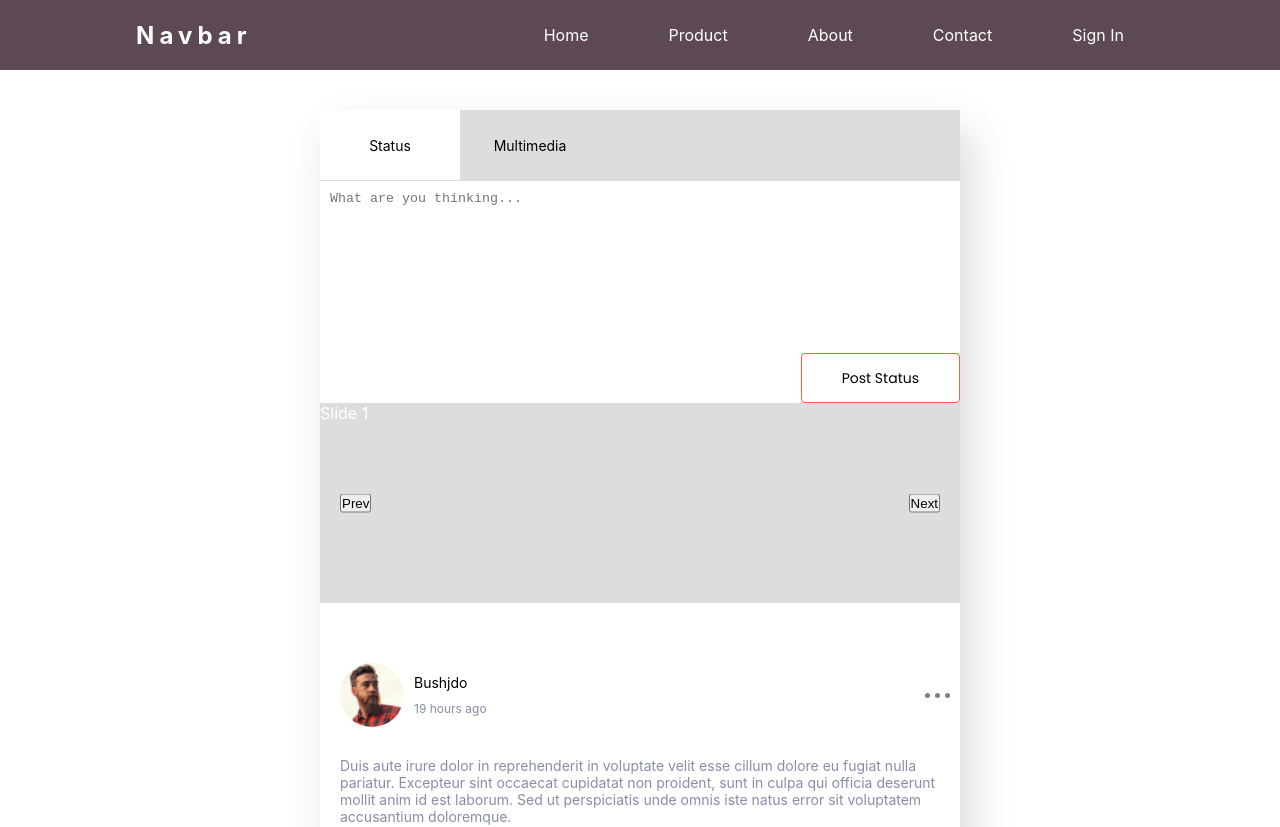
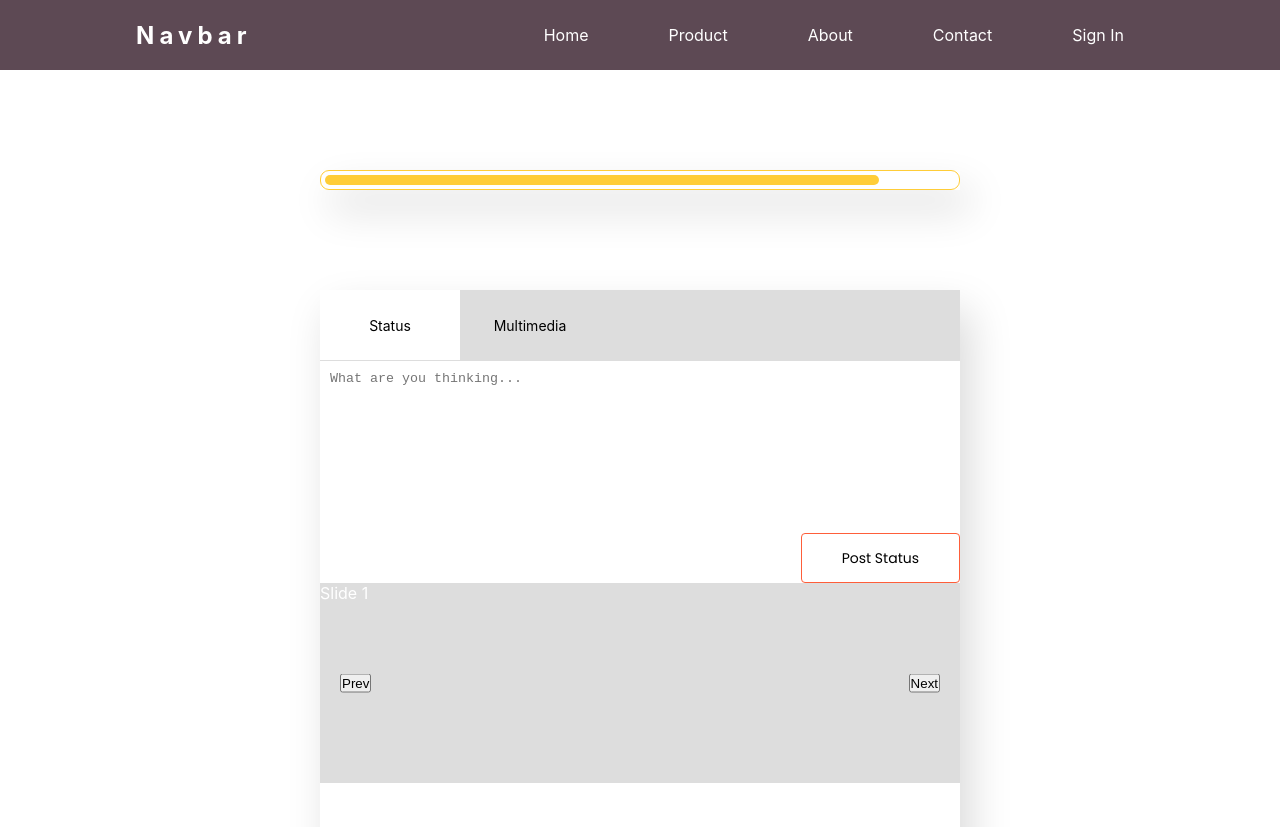
Before and after one commit to phucvo27/collection-custom-component, a React (Create React App) app: page / in a window 1280 px wide. Shown: the top 827 px of the page. Built offline with nearby package versions, Linux system fonts and the light colour scheme.

Commit message:
added progress bar component

```diff
--- a/src/App.css
+++ b/src/App.css
@@ -1,3 +1,6 @@
+:root{
+  --width-end: 50%;
+}
 .container{
   width: 50%;
   margin: 10rem auto;
--- a/src/App.js
+++ b/src/App.js
@@ -2,21 +2,26 @@ import React from 'react';
 import StatusForm from './components/Status-Form/status-form.component';
 import Navbar from './components/Navbar/navbar.component';
 import Carousel from './components/Carousel/carousel.component';
-import Post from './components/Post/Post.component'
+import Post from './components/Post/Post.component';
+import ProgressBar from './components/Progress-Bar/ProgressBar.component'
 import './App.css';
 
 function App() {
   return (
     <React.Fragment>
       <Navbar />
+      <div className='container' >
+          <ProgressBar />
+      </div>
       <div className='container' style={{marginTop: '4rem'}}>
           <StatusForm />
           <Carousel />
 
-          <div style={{marginTop: '4rem'}}>
+          <div style={{margin: '4rem 0'}}>
             <Post />
           </div>
       </div>
+
 
       </React.Fragment>
 
--- /dev/null
+++ b/src/components/Progress-Bar/Progress-Bar.style.scss
@@ -0,0 +1,26 @@
+$color-yellow: #ffcd38;
+:root{
+    --width-start: 0%;
+    --width-end: 0%;
+}
+.progress__container{
+    width: 100%;
+    padding: .4rem;
+    border-radius: .9rem;
+    border: .1rem solid $color-yellow;
+
+    .progress{
+        background-color: #ffcd38;
+        height: 1rem;
+        border-radius: .9rem;
+        animation: expanding 1s ease-in-out 0s forwards;
+    }
+}
+@keyframes expanding {
+    0% {
+        width: var(--width-start)
+    }
+    100% {
+        width: var(--width-end)
+    }
+}
--- /dev/null
+++ b/src/components/Progress-Bar/ProgressBar.component.jsx
@@ -0,0 +1,19 @@
+import React from 'react';
+import './Progress-Bar.style.scss'
+class ProgressBar extends React.Component{
+
+    componentDidMount(){
+        const progress = document.querySelector('.progress');
+        progress.style.setProperty('--width-end','88%')
+    }
+
+    render(){
+        return(
+            <div className="progress__container">
+                <div className="progress"></div>
+            </div>
+        )
+    }
+}
+
+export default ProgressBar;
```
